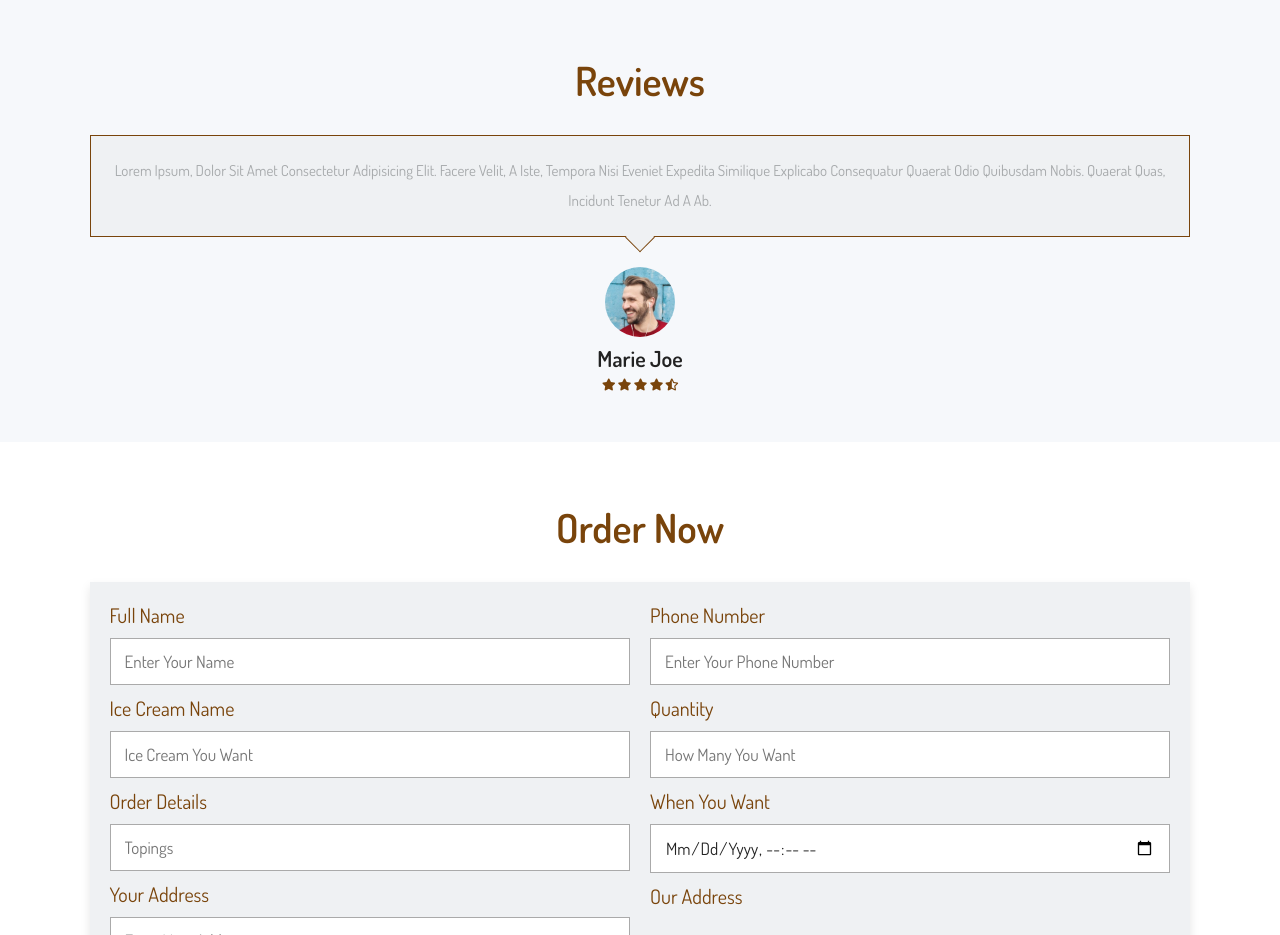
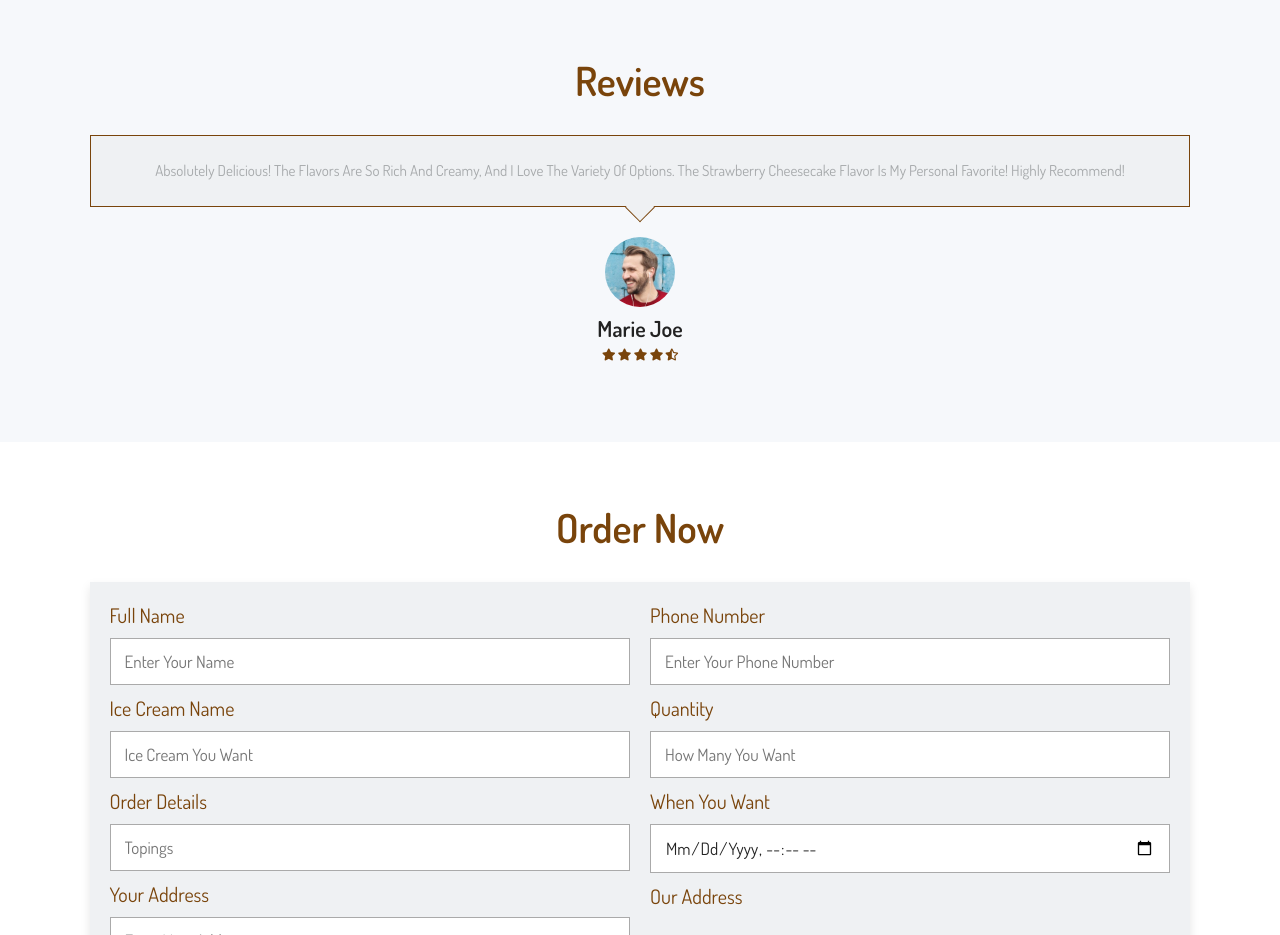
Before and after one commit to spriveen/Ice-Cream, a plain HTML site: page index.html in a window 1280 px wide. Shown: the part 3620-4555 px from the top of the page. Drawn offline with nearby package versions, Linux system fonts and the light colour scheme; some packages are replaced by stand-ins of ours; grey boxes are pictures that could not be loaded; a script that the page names is missing.

Commit message:
update index.html

```diff
--- a/index.html
+++ b/index.html
@@ -241,7 +241,7 @@
             <div class="swiper-wrapper">
 
                 <div class="swiper-slide slide">
-                    <p>Lorem ipsum, dolor sit amet consectetur adipisicing elit. Facere velit, a iste, tempora nisi eveniet expedita similique explicabo consequatur quaerat odio quibusdam nobis. Quaerat quas, incidunt tenetur ad a ab.</p>
+                    <p>Absolutely delicious! The flavors are so rich and creamy, and I love the variety of options. The strawberry cheesecake flavor is my personal favorite! Highly recommend!</p>
                     <img src="images/review-1.png" alt="">
                     <h3>marie joe</h3>
                     <div class="stars">
@@ -254,7 +254,7 @@
                 </div>
 
                 <div class="swiper-slide slide">
-                    <p>Lorem ipsum, dolor sit amet consectetur adipisicing elit. Facere velit, a iste, tempora nisi eveniet expedita similique explicabo consequatur quaerat odio quibusdam nobis. Quaerat quas, incidunt tenetur ad a ab.</p>
+                    <p>Best ice cream in town! The service is friendly, and the ice cream is always fresh. Perfect treat for a hot day. My kids love the chocolate fudge brownie flavor!</p>
                     <img src="images/review-2.png" alt="">
                     <h3>marie joe</h3>
                     <div class="stars">
@@ -267,7 +267,7 @@
                 </div>
 
                 <div class="swiper-slide slide">
-                    <p>Lorem ipsum, dolor sit amet consectetur adipisicing elit. Facere velit, a iste, tempora nisi eveniet expedita similique explicabo consequatur quaerat odio quibusdam nobis. Quaerat quas, incidunt tenetur ad a ab.</p>
+                    <p>I can't get enough of their vegan options! It's hard to find great dairy-free ice cream, but this place nailed it. The coconut flavor is a must-try!</p>
                     <img src="images/review-3.png" alt="">
                     <h3>marie joe</h3>
                     <div class="stars">
```
